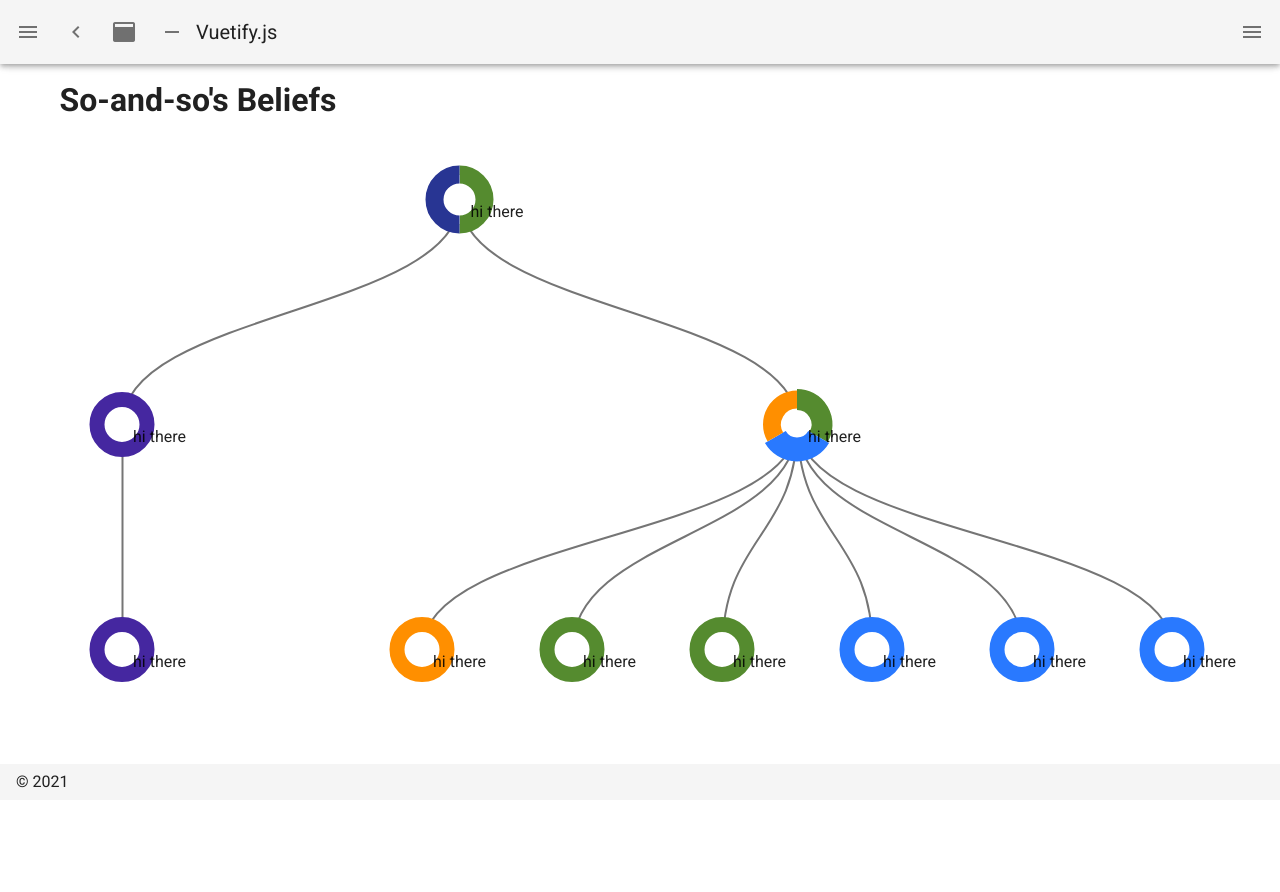
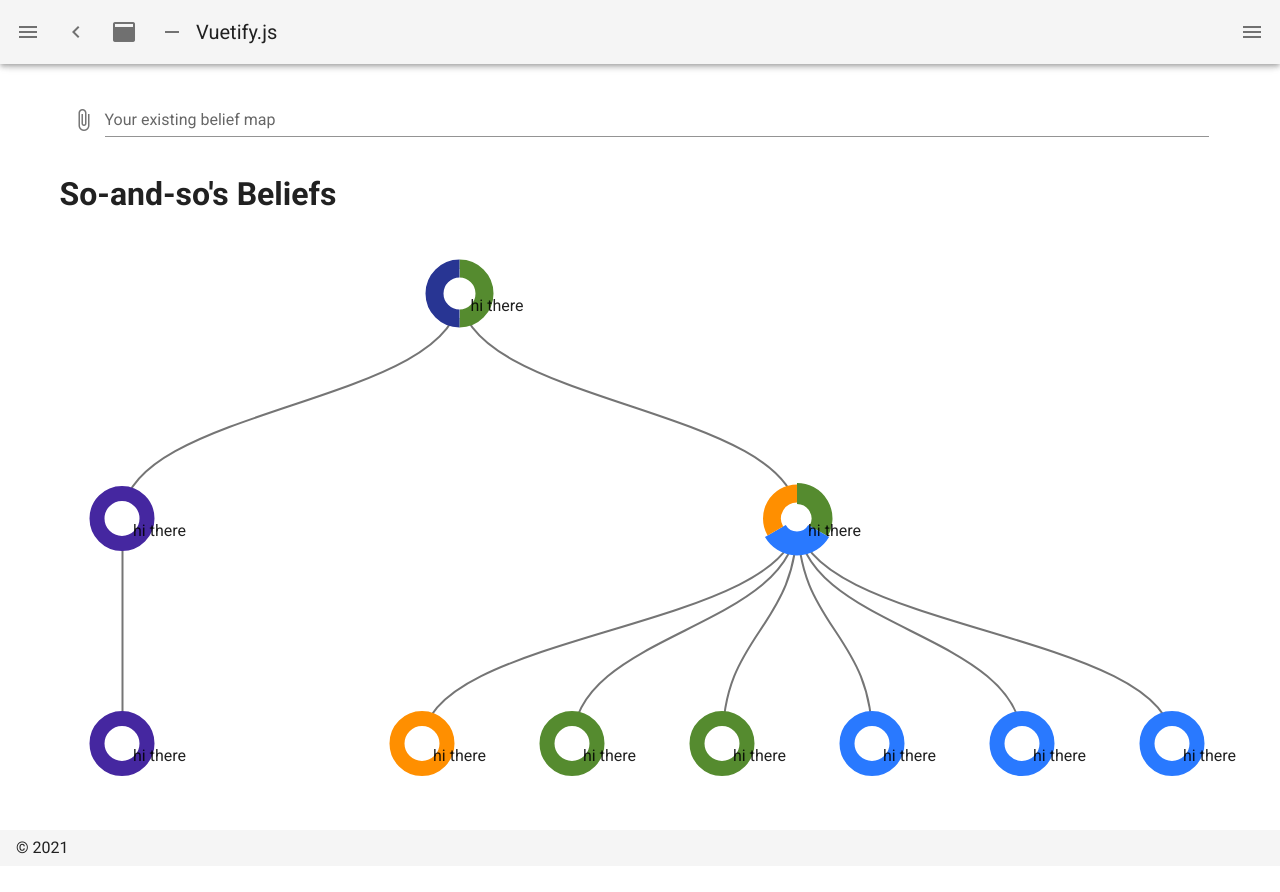
Before and after one commit to AlexCharette/belief-map, a Nuxt app: page / in a window 1280 px wide. Before the commit the page ends 800 px from the top, so only its background shows below. Built offline with nearby package versions, Linux system fonts and the light colour scheme.

Commit message:
Successfully receive files.

```diff
--- /dev/null
+++ b/components/FileInput.vue
@@ -0,0 +1,50 @@
+<template>
+  <v-container>
+    <v-file-input
+      placeholder="Your existing belief map"
+      accept=".json"
+      @change="processFile"
+    ></v-file-input>
+  </v-container>
+</template>
+
+<script lang="ts">
+import Vue from 'vue'
+
+export default Vue.extend({
+  name: "FileInput",
+  data() {
+    return {
+      fileReader: {} as FileReader,
+      file: {} as File,
+      jsonData: {} as any,
+    }
+  },
+  methods: {
+    processFile(file: File) {
+      if (file === undefined) {
+        console.log('Error processing uploaded file')
+        return
+      }
+      this.file = file
+      if (process.browser) {
+        this.fileReader = new FileReader()
+        const self = this
+        console.log()
+        this.fileReader.onload = (e: any) => {
+          try {
+            self.jsonData = JSON.parse(e.target.result)
+            self.$store.commit('data/set', [self.jsonData, file.name])
+            console.log('Data sent to Vuex store')
+          } catch (exception: any) {
+            alert('Your file does not appear to contain a valid JSON object')
+          }
+        }
+        this.fileReader.readAsText(this.file)
+      } else {
+        alert('Your file could not be read at this time')
+      }
+    }
+  },
+})
+</script>
--- a/components/RootNode.vue
+++ /dev/null
@@ -1,11 +0,0 @@
-<template>
-  <div>Root boiiiii</div>
-</template>
-
-<script lang="ts">
-import Vue from 'vue'
-export default Vue.extend({
-  name: 'RootNode',
-  props: ['position'],
-})
-</script>
--- a/package.json
+++ b/package.json
@@ -15,10 +15,12 @@
     "@hapi/hoek": "^9.1.1",
     "@nuxt/typescript-runtime": "^2.0.1",
     "@types/d3": "^6.3.0",
+    "@types/node": "^12.20.4",
     "@types/uuid": "^8.3.0",
     "core-js": "^3.8.3",
     "d3": "^6.5.0",
     "del": "^6.0.0",
+    "fs": "^0.0.1-security",
     "lokijs": "^1.5.11",
     "nuxt": "^2.14.12",
     "uuid": "^8.3.2"
--- a/pages/index.vue
+++ b/pages/index.vue
@@ -1,5 +1,6 @@
 <template>
   <div>
+    <file-input></file-input>
     <belief-details v-if="displayBeliefDetails"></belief-details>
     <add-belief v-if="displayAddBelief"></add-belief>
     <h1>So-and-so's Beliefs</h1>
@@ -13,12 +14,14 @@ import jsonData from '~/assets/data/belief_map.json'
 import AddBelief from '~/components/AddBelief.vue'
 import BeliefDetails from '~/components/BeliefDetails.vue'
 import D3Tree from '~/components/D3Tree.vue'
+import FileInput from '~/components/FileInput.vue'
 
 export default Vue.extend({
   components: {
     AddBelief,
     BeliefDetails,
     D3Tree,
+    FileInput,
   },
   data() {
     return {
--- a/pages/inspire.vue
+++ /dev/null
@@ -1,19 +0,0 @@
-<template>
-  <v-row>
-    <v-col class="text-center">
-      <img
-        src="/v.png"
-        alt="Vuetify.js"
-        class="mb-5"
-      >
-      <blockquote class="blockquote">
-        &#8220;First, solve the problem. Then, write the code.&#8221;
-        <footer>
-          <small>
-            <em>&mdash;John Johnson</em>
-          </small>
-        </footer>
-      </blockquote>
-    </v-col>
-  </v-row>
-</template>
--- a/store/data.ts
+++ b/store/data.ts
@@ -1,16 +1,14 @@
-import { Node } from '~/belief-map.types'
 
 export const state = () => ({
+  filename: '',
   tree: {}
 })
 
 export const mutations = {
-  import(state: any, data: {}) {
-    // TODO handle data importation
-    state.tree = data
-  },
-  set(state: any, data: {}) {
-    state.tree = data
+  set(state: any, payload: [{}, string]) {
+    state.tree = payload[0]
+    state.filename = payload[1]
+    console.log(payload[1])
   }
 }
 
```
Also changed, not shown: components/NodeDetails.vue (deleted), 1 other file (tests, documents, lock files or other folders).
